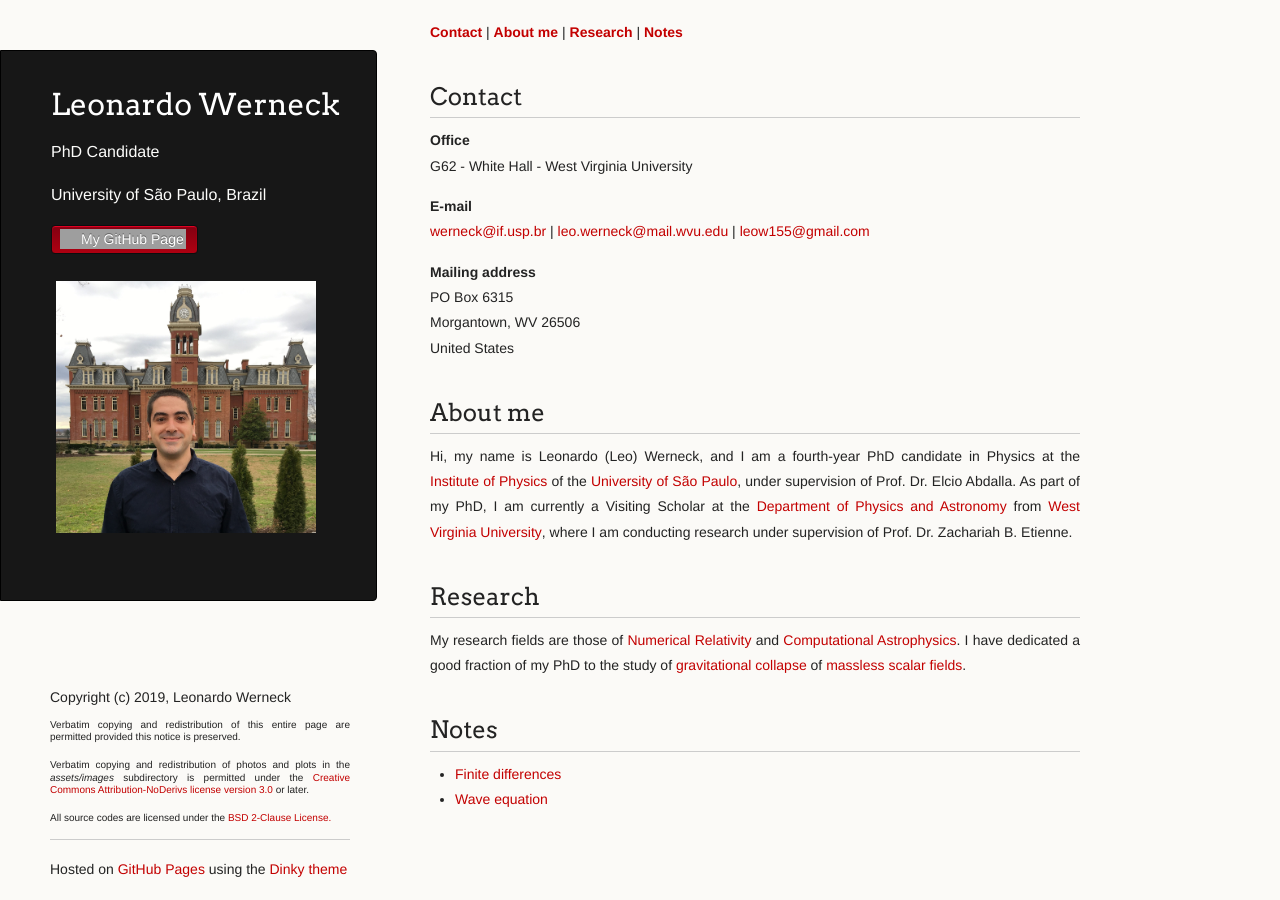
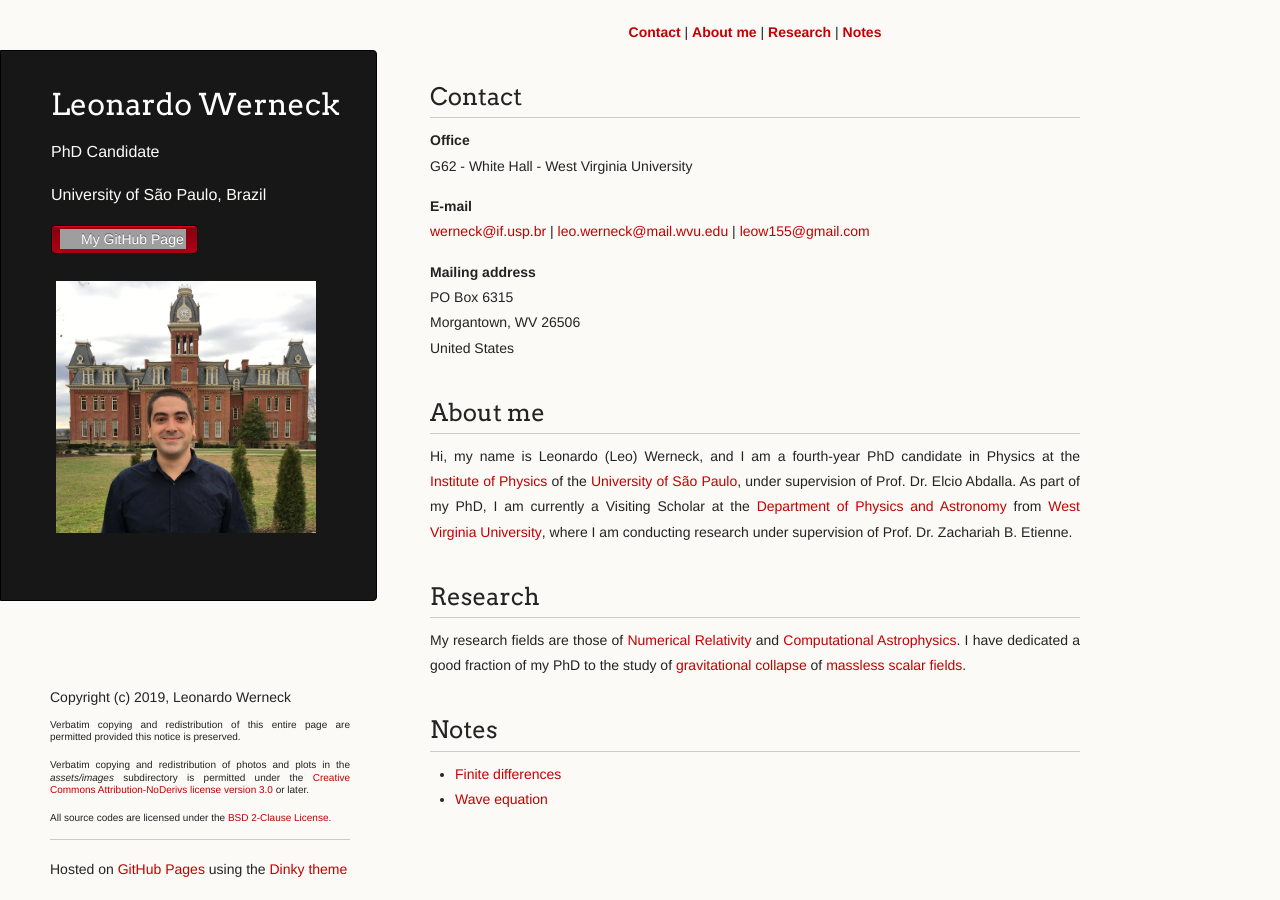
Before and after one commit to leowerneck/leowerneck.github.io, a Jekyll site: the page built from index.md, in a window 1280 px wide. Built offline with Jekyll 4.4.1, drawn with Linux system fonts in a browser that asks for light colours; a script that is not in the unit is left out; grey boxes are pictures that could not be loaded.

Commit message:
index.md : centered the ToC

```diff
--- a/index.md
+++ b/index.md
@@ -4,7 +4,12 @@ title: Leonardo Werneck
 mathjax: true
 ---
 
-[**Contact**](#Contact) \| [**About me**](#About) \| [**Research**](#Research) \| [**Notes**](#Notes)
+<center>
+<a href="#Contact" ><strong> Contact  </strong></a> |
+<a href="#About"   ><strong> About me </strong></a> |
+<a href="#Research"><strong> Research </strong></a> |
+<a href="#Notes"   ><strong> Notes    </strong></a>
+</center>
 
 <a name='Contact'>
 ## Contact
```
